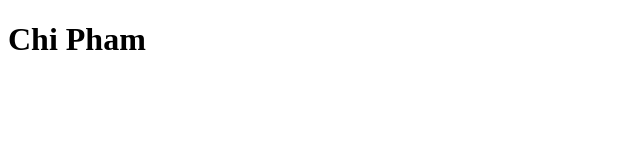
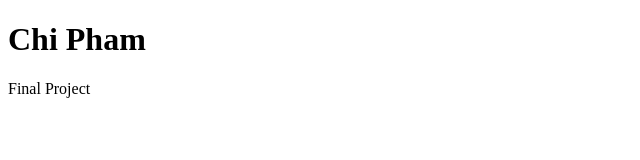
Before and after one commit to Chipham7/adpr458, a plain HTML site: page index.html in a window 1280 px wide. Shown: the whole page, without its empty margins (0-640 px from the left). Drawn offline with Linux system fonts and the light colour scheme.

Commit message:
update to final project page

```diff
--- a/index.html
+++ b/index.html
@@ -7,6 +7,7 @@
 <body>
 
 <h1>Chi Pham</h1>
+<p>Final Project</p>
 
 </body>
 </html>
```
